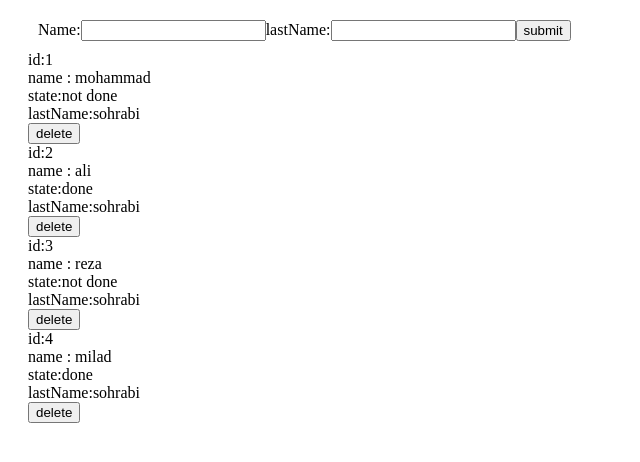
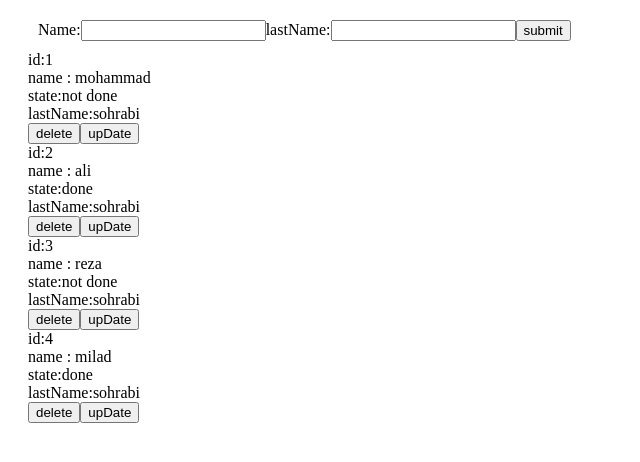
Before and after one commit to mohammadsohrabi2021/ToDoApp, a React (Create React App) app: page / in a window 1280 px wide. Shown: the top 462 px of the page, without its empty margins (0-640 px from the left). Built offline with nearby package versions, Linux system fonts and the light colour scheme.

Commit message:
create function handle Update

```diff
--- a/src/App.js
+++ b/src/App.js
@@ -7,32 +7,43 @@ function App() {
     { id: 3, name: "reza", state: false, lastName: 'sohrabi' },
     { id: 4, name: "milad", state: true, lastName: 'sohrabi' },
   ])
-  const[form,setForm]=useState({name:'',lastName:''})
+  const [form, setForm] = useState({ name: '', lastName: '' })
+  const [FormStatus, setFormStatus] = useState({ name: '', lastName: '' })
   const handeleDelete = id => {
     setTodos(todos.filter(todo => todo.id !== id))
   }
   const handelCheck = id => {
     setTodos(todos.map(todo => todo.id === id ? { ...todo, state: !todo.state } : todo))
   }
-  const handleChange =event =>{
-    setForm({...form,[event.target.name]:event.target.value})
+  const handleChange = event => {
+    setForm({ ...form, [event.target.name]: event.target.value })
   }
-  const handleSubmit =event=>{
+  const handleSubmit = event => {
     event.preventDefault()
-    setTodos([...todos,{id:Math.floor(Math.random()*1000),name:form.name,lastName:form.lastName,state:false}])
-    setForm({name:'',lastName:''})
+    if (FormStatus === 'add') {
+      setTodos([...todos, { id: Math.floor(Math.random() * 1000), name: form.name, lastName: form.lastName, state: false }])
+    }
+    else {
+      setTodos(todos.map(todo => todo.id === form.id ? form : todo))
+    }
+    setForm({ name: '', lastName: '' })
+    setFormStatus('add')
+  }
+  const handleUpdate = todo => {
+    setFormStatus('upDate')
+    setForm(todo)
   }
   return (
-    <div style={{border:'ipx solid #000',margin:'20px'}}>
-      <div style={{margin:"10px"}}>
+    <div style={{ border: 'ipx solid #000', margin: '20px' }}>
+      <div style={{ margin: "10px" }}>
         <div>
           <form onSubmit={handleSubmit}>
             <label>Name:</label>
-            <input onChange={handleChange} name={'name'} value={form.name}/>
+            <input onChange={handleChange} name={'name'} value={form.name} />
             <label>lastName:</label>
-            <input onChange={handleChange} name={'lastName'} value={form.lastName}/>
+            <input onChange={handleChange} name={'lastName'} value={form.lastName} />
             <button type={'submit'}>
-                submit
+              submit
             </button>
           </form>
         </div>
@@ -45,14 +56,17 @@ function App() {
           <div>
             name : {todo.name}
           </div>
-          <div onClick={()=>handelCheck(todo.id)}>
-            state:{todo.state?'done' :'not done'}
+          <div onClick={() => handelCheck(todo.id)}>
+            state:{todo.state ? 'done' : 'not done'}
           </div>
           <div>
             lastName:{todo.lastName}
           </div>
           <button onClick={() => handeleDelete(todo.id)}>
             delete
+          </button>
+          <button onClick={() => handleUpdate(todo)}>
+           upDate
           </button>
         </div>
       ))}
```
